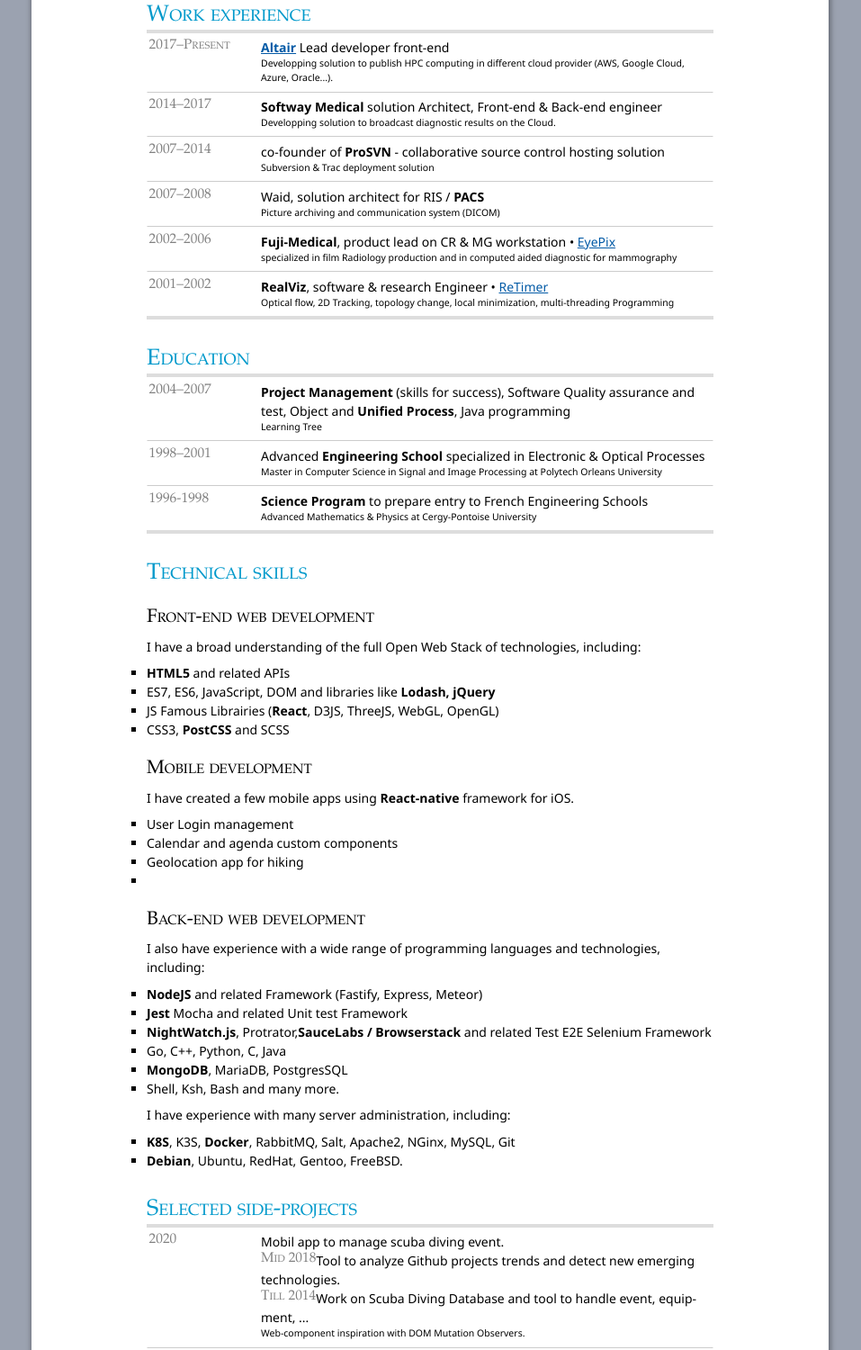
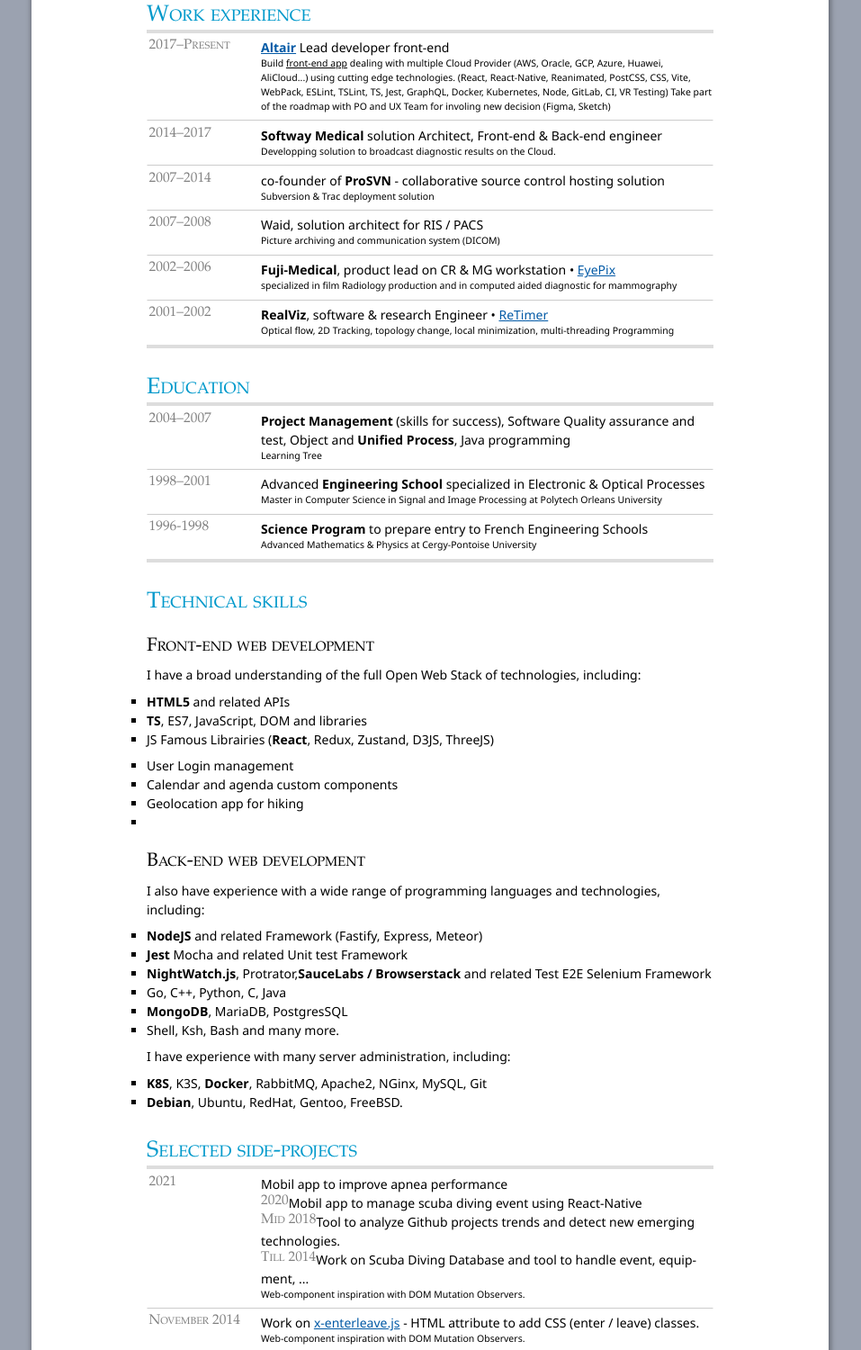
Before and after one commit to jfroffice/jfroffice.github.io, a plain HTML site: page index.html in a window 1280 px wide. Shown: the part 510-2010 px from the top of the page at 90% size, without its empty margins (162-1119 px from the left). Drawn offline with Linux system fonts and the light colour scheme.

Commit message:
Update resume

```diff
--- a/index.html
+++ b/index.html
@@ -256,8 +256,11 @@
             Lead developer front-end
           </p>
           <p class="note">
-            Developping solution to publish HPC computing in different cloud
-            provider (AWS, Google Cloud, Azure, Oracle...).
+          Build <a href="https://www.youtube.com/watch?v=mnNWAEs38bs">front-end app</a> dealing with multiple Cloud Provider (AWS, Oracle, GCP, Azure, Huawei, AliCloud...) using cutting edge technologies.
+
+          (React, React-Native, Reanimated, PostCSS, CSS, Vite, WebPack, ESLint, TSLint, TS, Jest, GraphQL, Docker, Kubernetes, Node, GitLab, CI, VR Testing)
+
+          Take part of the roadmap with PO and UX Team for involing new decision (Figma, Sketch)
           </p>
         </li>
         <li>
@@ -280,7 +283,7 @@
         </li>
         <li>
           <p class="date">2007–2008</p>
-          <p>Waid, solution architect for RIS / <strong>PACS</strong></p>
+          <p>Waid, solution architect for RIS / PACS</p>
           <p class="note">Picture archiving and communication system (DICOM)</p>
         </li>
         <li>
@@ -356,19 +359,10 @@
       <ul>
         <li><strong>HTML5</strong> and related APIs</li>
         <li>
-          ES7, ES6, JavaScript, DOM and libraries like
-          <strong>Lodash, jQuery</strong>
+          <strong>TS</strong>, ES7, JavaScript, DOM and libraries
         </li>
         <li>
-          JS Famous Librairies (<strong>React</strong>, D3JS, ThreeJS, WebGL, OpenGL)
-        </li>
-        <li>CSS3, <strong>PostCSS</strong> and SCSS</li>
-      </ul>
-      <h2>Mobile development</h2>
-      <p>
-        I have created a few mobile apps using
-        <strong>React-native</strong> framework for iOS.
-      </p>
+          JS Famous Librairies (<strong>React</strong>, Redux, Zustand, D3JS, ThreeJS)</p>
       <ul>
         <li>User Login management</li>
         <li>
@@ -384,7 +378,7 @@
         I also have experience with a wide range of programming languages and
         technologies, including:
       </p>
-      <ul>
+     <ul>
         <li>
           <strong>NodeJS</strong> and related Framework (Fastify, Express,
           Meteor)
@@ -400,7 +394,7 @@
       <p>I have experience with many server administration, including:</p>
       <ul>
         <li>
-          <strong>K8S</strong>, K3S, <strong>Docker</strong>, RabbitMQ, Salt,
+          <strong>K8S</strong>, K3S, <strong>Docker</strong>, RabbitMQ,
           Apache2, NGinx, MySQL, Git
         </li>
         <li>
@@ -412,9 +406,13 @@
       <h1>Selected side-projects</h1>
       <ol class="timeline">
         <li>
+            <p class="date">2021</p>
+            <p>
+            Mobil app to improve apnea performance
+            </p>
             <p class="date">2020</p>
             <p>
-            Mobil app to manage scuba diving event.
+            Mobil app to manage scuba diving event using React-Native
             </p>
             <p class="date">Mid 2018</p>
             <p>
@@ -537,7 +535,7 @@
                 I used to practice piano solo and in a jazz band.
             </li>
             <li>
-                Scuba diving, I have been part of an association for 10 years and also dive master.
+                Scuba diving, Apnea, I have been part of an association for 10 years and also dive master.
             </li>
             <li>
                 Drawing, Sketching and painting.
```
